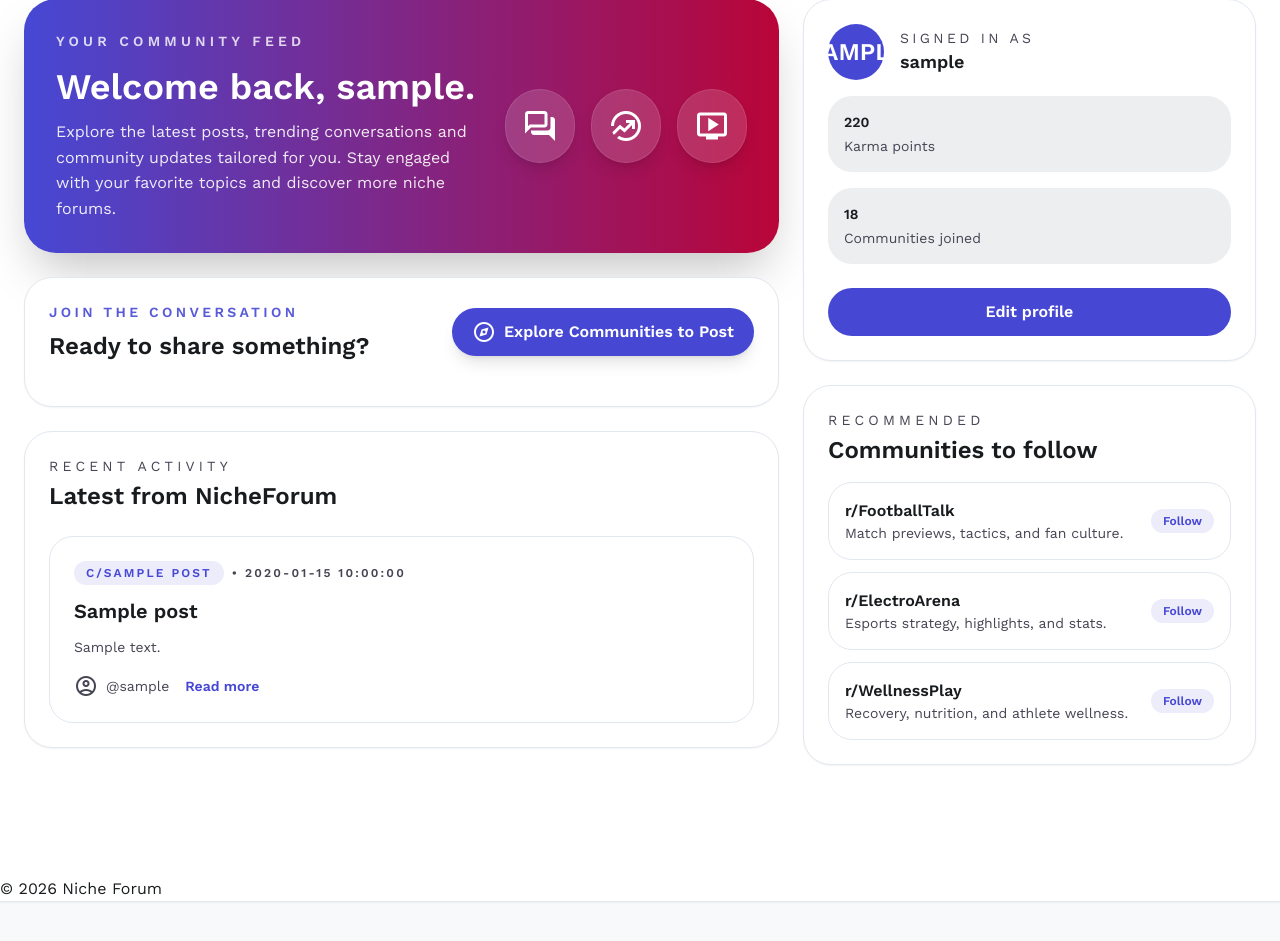
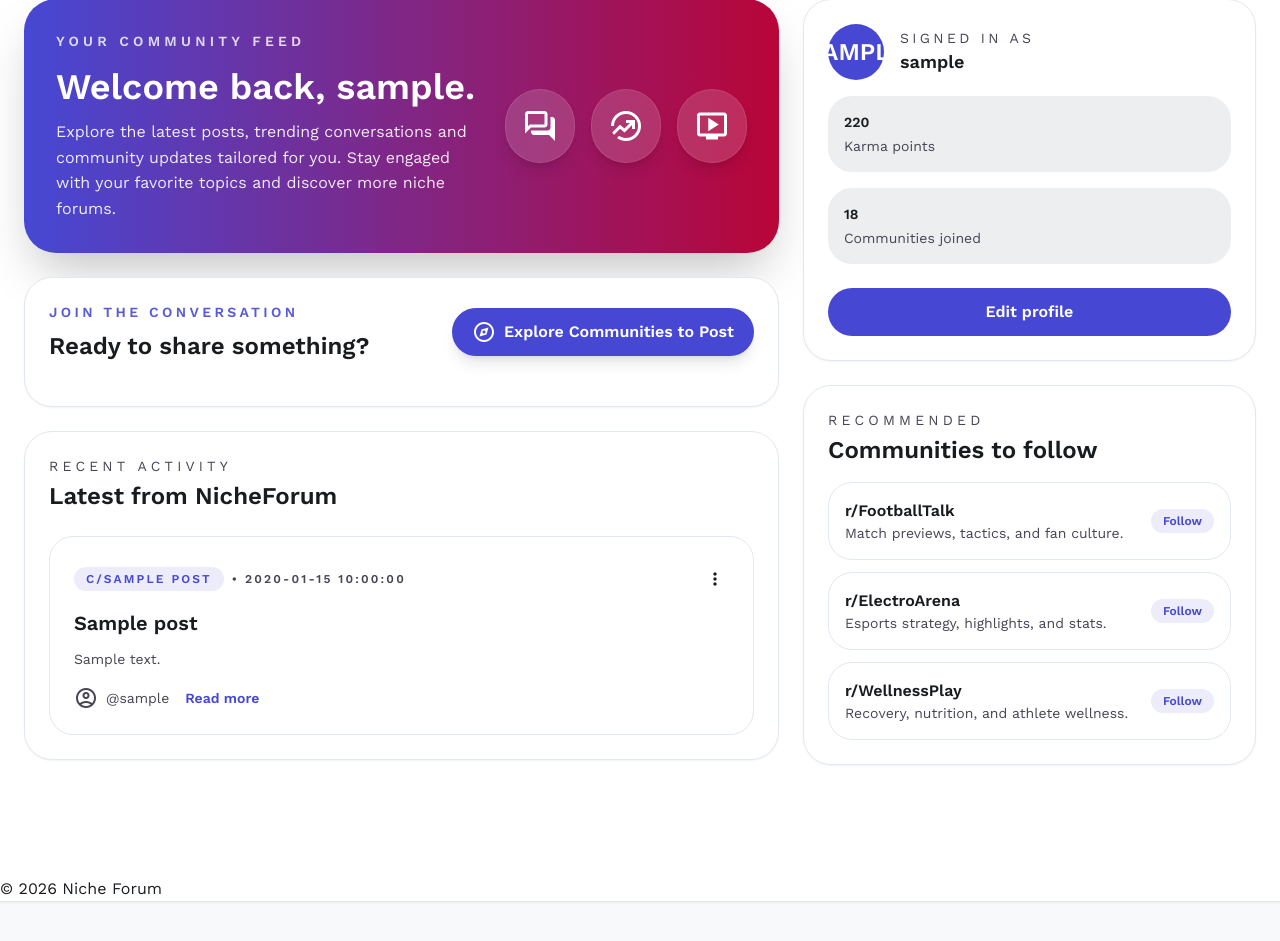
Before and after one commit to GyaljenM/AI39B_Group9_-NicheForum-, a Flask app: template app/templates/dashboard.html in a window 1280 px wide. Shown: the part 177-1118 px from the top of the page. Run offline with Flask 3, Linux system fonts and the light colour scheme; a user stored in the database is signed in; tables that the repository leaves empty hold one stand-in row (values such as "Sample post"); the template is opened without the code that fills it: most values are stand-ins (such as "Sample title", 1, 10 or a date in 2020); some libraries are stand-ins or nearby versions.

Commit message:
delete post

```diff
--- a/app/templates/dashboard.html
+++ b/app/templates/dashboard.html
@@ -52,12 +52,31 @@
                     <div class="space-y-5">
                         {% if posts %}
                             {% for post in posts %}
-                            <article class="rounded-3xl border border-slate-200 p-6 hover:border-primary/20 transition-all">
+                            <article class="rounded-3xl border border-slate-200 p-6 hover:border-primary/20 transition-all relative">
                                 <div class="flex items-start gap-4">
                                     <div class="flex-1">
-                                        <div class="flex flex-wrap items-center gap-2 text-xs text-on-surface-variant uppercase tracking-[0.18em] font-semibold mb-3">
-                                            <a href="{{ url_for('Home.community_detail', community_id=post.community_id) }}" class="rounded-full bg-primary/10 text-primary px-3 py-1 hover:bg-primary hover:text-white transition-colors">c/{{ post.community_name }}</a>
-                                            <span>• {{ post.created_at }}</span>
+                                        <div class="flex items-center justify-between mb-3">
+                                            <div class="flex flex-wrap items-center gap-2 text-xs text-on-surface-variant uppercase tracking-[0.18em] font-semibold">
+                                                <a href="{{ url_for('Home.community_detail', community_id=post.community_id) }}" class="rounded-full bg-primary/10 text-primary px-3 py-1 hover:bg-primary hover:text-white transition-colors">c/{{ post.community_name }}</a>
+                                                <span>• {{ post.created_at }}</span>
+                                            </div>
+                                            {% if session.get('user_id') == post.user_id %}
+                                            <div class="relative group">
+                                                <button class="p-1 hover:bg-slate-50 rounded-full transition-all">
+                                                    <span class="material-symbols-outlined text-xl">more_vert</span>
+                                                </button>
+                                                <div class="absolute right-0 top-0 mt-8 hidden group-hover:block z-20">
+                                                    <div class="bg-white border border-slate-100 rounded-xl shadow-xl py-2 min-w-[140px]">
+                                                        <form action="{{ url_for('Home.delete_post', post_id=post.id) }}" method="POST" onsubmit="return confirm('Delete this post permanently?')">
+                                                            <button type="submit" class="w-full text-left px-4 py-2 text-sm text-red-600 hover:bg-red-50 flex items-center gap-2 transition-colors">
+                                                                <span class="material-symbols-outlined text-sm">delete</span>
+                                                                Delete Post
+                                                            </button>
+                                                        </form>
+                                                    </div>
+                                                </div>
+                                            </div>
+                                            {% endif %}
                                         </div>
                                         <h3 class="text-xl font-semibold text-on-background">{{ post.title }}</h3>
                                         <p class="mt-3 text-body-md text-on-surface-variant line-clamp-2">{{ post.content }}</p>
```
